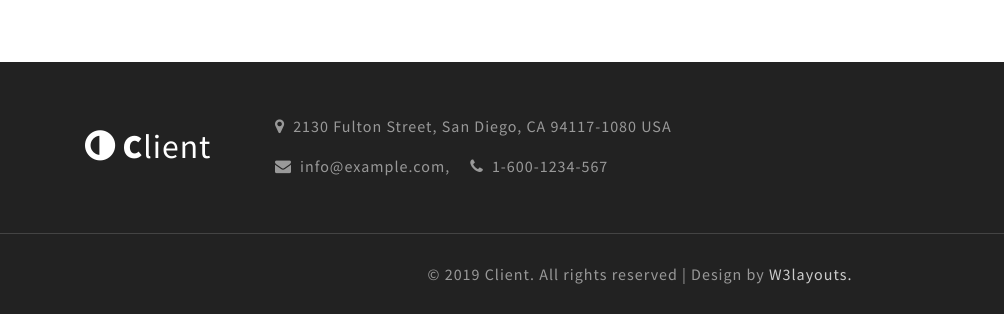
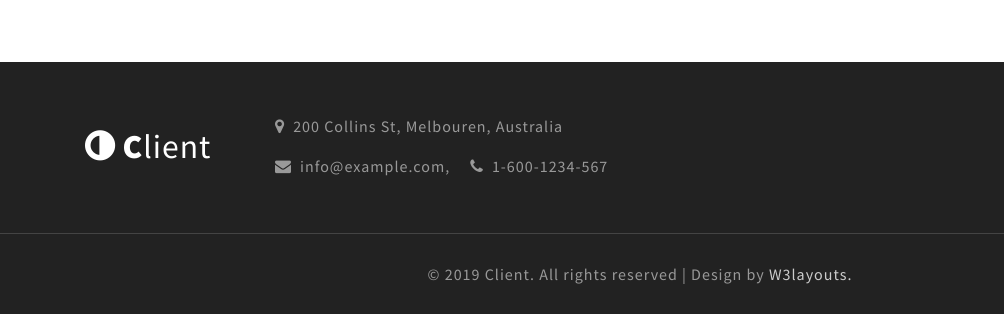
Before and after one commit to Shermath/Sherin-s-Static-Website, a plain HTML site: page index.html in a window 1280 px wide. Shown: the part 5156-5470 px from the top of the page, 0-1004 px from the left. Drawn offline with Linux system fonts and the light colour scheme.

Commit message:
Footer Address Changed

```diff
--- a/index.html
+++ b/index.html
@@ -505,7 +505,7 @@ Smartphone Compatible web template, free webdesigns for Nokia, Samsung, LG, Sony
 				</h3>
 			</div>
 			<div class="col-lg-7 my-lg-0 my-4">
-				<p><span class="fa mr-2 fa-map-marker"></span>2130 Fulton Street, San Diego, CA 94117-1080 USA</p>
+				<p><span class="fa mr-2 fa-map-marker"></span>200 Collins St, Melbouren, Australia</p>
 				<p class="mt-2"><span class="fa mr-2 fa-envelope"></span><a href="mailto:info@example.com">info@example.com</a>, <span class="fa ml-3 mr-2 fa-phone"></span>1-600-1234-567</p>
 			</div>
 			<div class="col-lg-3 copy-right p-0 text-lg-right">
```
